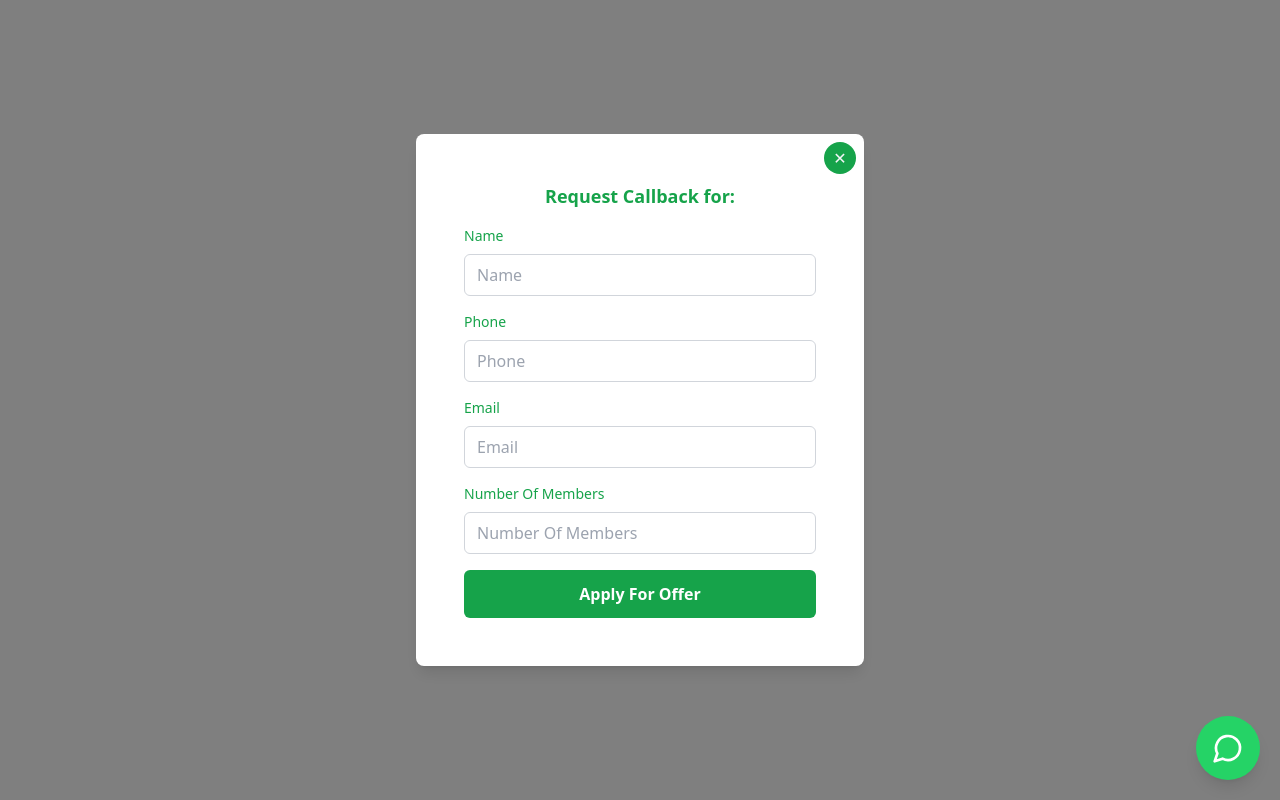
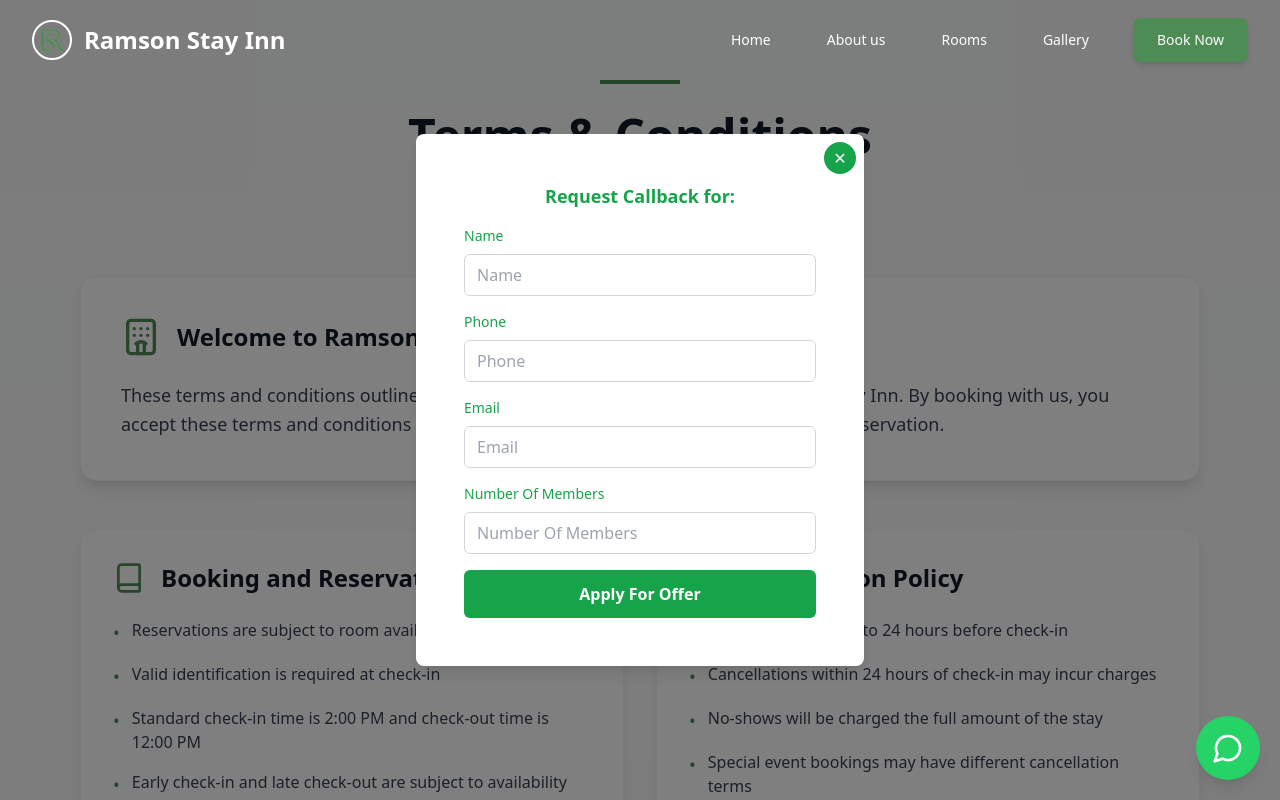
Before and after one commit to jat3in/ramsun-hotel, a React (Vite) app: page /terms-conditions in a window 1280 px wide. Shown: the top 800 px of the page. Built offline with nearby package versions, Linux system fonts and the light colour scheme.

Commit message:
improve ui and major fixes

```diff
--- a/src/App.jsx
+++ b/src/App.jsx
@@ -2,10 +2,11 @@ import { BrowserRouter as Router, Route, Routes } from "react-router-dom";
 import { useEffect, useState, Suspense, lazy } from "react";
 import WhatsAppButton from "./components/WhatsAppButton";
 import SignUpForm from "./components/SignUpForm";
+import Layout from "./components/Layout";
 import PrivacyPolicy from "./Pages/PrivacyPolicy";
+import TermsConditions from "./Pages/TermsConditions";
 const Home = lazy(() => import("./Pages/Home"));
 const AboutUs = lazy(() => import("./Pages/AboutUs"));
-
 const Modal = ({ isOpen, onClose }) => {
   useEffect(() => {
     if (isOpen) {
@@ -57,15 +58,16 @@ function App() {
       <Modal isOpen={isModalOpen} onClose={() => setIsModalOpen(false)} />
       <WhatsAppButton />
       <Router>
-        <div className="w-full h-full">
-          <Suspense fallback={<div>Loading...</div>}>
-            <Routes>
+        <Suspense fallback={<div>Loading...</div>}>
+          <Routes>
+            <Route element={<Layout />}>
               <Route path="/" element={<Home />} />
               <Route path="/aboutUs" element={<AboutUs />} />
               <Route path="/privacy-policy" element={<PrivacyPolicy />} />
-            </Routes>
-          </Suspense>
-        </div>
+              <Route path="/terms-conditions" element={<TermsConditions />} />
+            </Route>
+          </Routes>
+        </Suspense>
       </Router>
     </>
   );
--- a/src/Pages/Home.jsx
+++ b/src/Pages/Home.jsx
@@ -1,9 +1,6 @@
-import { useState, useEffect } from "react";
 import DealsComponent from "../components/Deals";
-import Footer from "../components/layout/Footer";
 import ReviewList from "../components/ReviewList";
 import RoomList from "../components/RoomList";
-import Navbar from "../components/layout/Navbar";
 import Carousel from "../components/Carousel";
 
 const Home = () => {
@@ -27,12 +24,10 @@ const Home = () => {
 
   return (
     <main className="h-full w-full">
-      <Navbar></Navbar>
       <Carousel images={images} autoSlide={true} autoSlideInterval={10000} />
       <ReviewList />
       <RoomList />
       <DealsComponent />
-      <Footer />
     </main>
   );
 };
--- /dev/null
+++ b/src/Pages/TermsConditions.jsx
@@ -0,0 +1,115 @@
+import React from 'react';
+import { Book, Clock, CreditCard, Shield, UserCheck, Hotel } from 'lucide-react';
+
+const TermsConditions = () => {
+  const sections = [
+    {
+      title: "Booking and Reservations",
+      icon: <Book className="w-8 h-8 text-primary" />,
+      content: [
+        "Reservations are subject to room availability",
+        "Valid identification is required at check-in",
+        "Standard check-in time is 2:00 PM and check-out time is 12:00 PM",
+        "Early check-in and late check-out are subject to availability",
+        "Minimum stay requirements may apply during peak seasons"
+      ]
+    },
+    {
+      title: "Cancellation Policy",
+      icon: <Clock className="w-8 h-8 text-primary" />,
+      content: [
+        "Free cancellation up to 24 hours before check-in",
+        "Cancellations within 24 hours of check-in may incur charges",
+        "No-shows will be charged the full amount of the stay",
+        "Special event bookings may have different cancellation terms",
+        "Refunds will be processed within 7-10 business days"
+      ]
+    },
+    {
+      title: "Payment Terms",
+      icon: <CreditCard className="w-8 h-8 text-primary" />,
+      content: [
+        "All rates are in Indian Rupees (INR)",
+        "We accept major credit cards and digital payments",
+        "A valid credit card is required for reservation guarantee",
+        "Additional charges may apply for extra amenities",
+        "Government taxes will be applied as per regulations"
+      ]
+    },
+    {
+      title: "Guest Responsibilities",
+      icon: <UserCheck className="w-8 h-8 text-primary" />,
+      content: [
+        "Guests must maintain peaceful conduct",
+        "Smoking is prohibited in non-smoking rooms",
+        "Pets are not allowed unless specifically arranged",
+        "Damage to hotel property will incur charges",
+        "Room occupancy limits must be strictly followed"
+      ]
+    }
+  ];
+
+  return (
+    <div className="bg-gradient-to-b from-gray-50 to-white min-h-screen">
+      <div className="max-w-6xl mx-auto px-4 py-20">
+        {/* Header */}
+        <div className="text-center mb-16 relative">
+          <div className="absolute top-0 left-1/2 -translate-x-1/2 w-20 h-1 bg-primary"></div>
+          <h1 className="text-5xl font-bold text-gray-900 mb-6 pt-8">Terms & Conditions</h1>
+          <p className="text-gray-600 text-lg">
+            Last updated: {new Date().toLocaleDateString('en-US', { month: 'long', day: 'numeric', year: 'numeric' })}
+          </p>
+        </div>
+
+        {/* Introduction */}
+        <div className="bg-white rounded-2xl shadow-lg p-10 mb-12 border border-gray-100">
+          <div className="flex items-center gap-4 mb-6">
+            <Hotel className="w-10 h-10 text-primary" />
+            <h2 className="text-2xl font-bold text-gray-900">Welcome to Ramson Stay Inn</h2>
+          </div>
+          <p className="text-gray-700 leading-relaxed text-lg">
+            These terms and conditions outline the rules and regulations for staying at Ramson Stay Inn. By booking with us, you accept these terms and conditions in full. Please read them carefully before making a reservation.
+          </p>
+        </div>
+
+        {/* Terms Sections */}
+        <div className="grid grid-cols-1 md:grid-cols-2 gap-8">
+          {sections.map((section, index) => (
+            <div key={index} className="bg-white rounded-2xl shadow-lg p-8 border border-gray-100 hover:shadow-xl transition-shadow duration-300">
+              <div className="flex items-center gap-4 mb-6">
+                {section.icon}
+                <h2 className="text-2xl font-bold text-gray-900">
+                  {section.title}
+                </h2>
+              </div>
+              <ul className="space-y-4">
+                {section.content.map((item, itemIndex) => (
+                  <li key={itemIndex} className="flex items-start">
+                    <span className="text-primary mr-3 text-lg">•</span>
+                    <span className="text-gray-700">{item}</span>
+                  </li>
+                ))}
+              </ul>
+            </div>
+          ))}
+        </div>
+
+        {/* Additional Information */}
+        <div className="bg-primary/5 rounded-2xl p-10 mt-12">
+          <div className="flex items-center gap-4 mb-6">
+            <Shield className="w-8 h-8 text-primary" />
+            <h2 className="text-3xl font-bold text-gray-900">Legal Notice</h2>
+          </div>
+          <p className="text-gray-700 text-lg mb-4">
+            Ramson Stay Inn reserves the right to modify these terms and conditions at any time. Changes will be effective immediately upon posting to our website. Your continued use of our services following any changes indicates your acceptance of the new terms.
+          </p>
+          <p className="text-gray-700 text-lg">
+            For any questions regarding these terms and conditions, please contact our front desk or email us at legal@ramsonstayinn.com
+          </p>
+        </div>
+      </div>
+    </div>
+  );
+};
+
+export default TermsConditions;
--- a/src/components/Carousel.jsx
+++ b/src/components/Carousel.jsx
@@ -62,7 +62,7 @@ const Carousel = ({ images, autoSlide = true, autoSlideInterval }) => {
       </button>
 
       {/* Slide Counter */}
-      <div className="absolute top-4 right-4 bg-black/20 backdrop-blur-md text-white px-4 py-2 rounded-full z-20">
+      <div className="absolute bottom-4 left-4 bg-black/20 backdrop-blur-md text-white px-4 py-2 rounded-full z-20">
         <span className="font-medium">{currentIndex + 1}</span>
         <span className="mx-1">/</span>
         <span className="text-white/70">{images.length}</span>
--- /dev/null
+++ b/src/components/Layout.jsx
@@ -0,0 +1,17 @@
+import { Outlet } from 'react-router-dom';
+import Navbar from './layout/Navbar';
+import Footer from './layout/Footer';
+
+const Layout = () => {
+  return (
+    <div className="min-h-screen flex flex-col">
+      <Navbar />
+      <main className="flex-grow">
+        <Outlet />
+      </main>
+      <Footer />
+    </div>
+  );
+};
+
+export default Layout;
--- a/src/components/layout/Navbar.jsx
+++ b/src/components/layout/Navbar.jsx
@@ -1,109 +1,115 @@
-import { useState } from "react";
+import { useState, useEffect } from "react";
+import { Link, useLocation } from "react-router-dom";
 import logo from "../../assets/logo.png";
+
 const Navbar = () => {
   const [isMenuOpen, setIsMenuOpen] = useState(false);
+  const [isScrolled, setIsScrolled] = useState(false);
+  const location = useLocation();
 
   const menuItems = [
     { title: "Home", href: "/" },
     { title: "About us", href: "/aboutUs" },
+    { title: "Rooms", href: "/rooms" },
+    { title: "Gallery", href: "/gallery" },
   ];
 
+  useEffect(() => {
+    const handleScroll = () => {
+      setIsScrolled(window.scrollY > 20);
+    };
+    window.addEventListener('scroll', handleScroll);
+    return () => window.removeEventListener('scroll', handleScroll);
+  }, []);
+
   return (
-    <nav className="bg-white shadow-lg  w-full z-50">
+    <nav className={`fixed top-0 w-full z-50 transition-all duration-300 ${
+      isScrolled ? 'bg-white shadow-lg' : 'bg-transparent'
+    }`}>
       <div className="max-w-7xl mx-auto px-4 sm:px-6 lg:px-8">
         <div className="flex justify-between items-center h-20">
           {/* Logo */}
-          <div className="flex-shrink-0">
-            <a href="/" className="flex items-center space-x-3">
-              <div className="h-8 w-8 rounded-full border-2 border-primary p-1">
-                <img src={logo} alt="Logo" />
+          <Link to="/" className="flex items-center space-x-3 group">
+            <div className={`h-10 w-10 rounded-full border-2 ${
+              isScrolled ? 'border-primary' : 'border-white'
+            } p-1 transition-all duration-300 group-hover:border-primary`}>
+              <img src={logo} alt="Logo" className="w-full h-full object-contain" />
             </div>
-              <span className="text-2xl font-bold text-primary">
+            <span className={`text-2xl font-bold transition-colors duration-300 ${
+              isScrolled ? 'text-primary' : 'text-white'
+            } group-hover:text-primary`}>
               Ramson Stay Inn
             </span>
-            </a>
-          </div>
+          </Link>
 
           {/* Desktop Menu */}
           <div className="hidden lg:flex items-center space-x-8">
-            {menuItems.map((item, index) => (
-              <a
-                key={index}
-                href={item.href}
-                className="text-gray-600 hover:text-primary px-3 py-2 rounded-md text-sm font-medium transition-colors duration-300"
+            {menuItems.map((item) => (
+              <Link
+                key={item.href}
+                to={item.href}
+                className={`px-3 py-2 rounded-md text-sm font-medium transition-all duration-300 ${
+                  isScrolled
+                    ? 'text-gray-600 hover:text-primary'
+                    : 'text-white hover:text-primary'
+                } ${location.pathname === item.href ? 'text-primary' : ''}`}
               >
                 {item.title}
-              </a>
+              </Link>
             ))}
-            <a
-              href="/"
-              className="bg-primary text-white px-6 py-3 rounded-lg text-sm font-medium hover:bg-primary transition-colors duration-300 shadow-md hover:shadow-lg"
+            <Link
+              to="/book"
+              className="bg-primary text-white px-6 py-3 rounded-lg text-sm font-medium hover:bg-primary/90 transition-all duration-300 shadow-md hover:shadow-lg transform hover:-translate-y-0.5"
             >
               Book Now
-            </a>
+            </Link>
           </div>
 
           {/* Mobile Menu Button */}
-          <div className="lg:hidden">
           <button
             onClick={() => setIsMenuOpen(!isMenuOpen)}
-              className="p-2 rounded-md text-gray-600 hover:text-primary hover:bg-purple-50 focus:outline-none focus:ring-2 focus:ring-primary"
+            className={`lg:hidden p-2 rounded-md transition-colors duration-300 ${
+              isScrolled ? 'text-gray-600' : 'text-white'
+            } hover:text-primary focus:outline-none`}
           >
             {!isMenuOpen ? (
-                <svg
-                  className="h-6 w-6"
-                  fill="none"
-                  viewBox="0 0 24 24"
-                  stroke="currentColor"
-                >
-                  <path
-                    strokeLinecap="round"
-                    strokeLinejoin="round"
-                    strokeWidth={2}
-                    d="M4 6h16M4 12h16M4 18h16"
-                  />
+              <svg className="h-6 w-6" fill="none" viewBox="0 0 24 24" stroke="currentColor">
+                <path strokeLinecap="round" strokeLinejoin="round" strokeWidth={2} d="M4 6h16M4 12h16M4 18h16" />
               </svg>
             ) : (
-                <svg
-                  className="h-6 w-6"
-                  fill="none"
-                  viewBox="0 0 24 24"
-                  stroke="currentColor"
-                >
-                  <path
-                    strokeLinecap="round"
-                    strokeLinejoin="round"
-                    strokeWidth={2}
-                    d="M6 18L18 6M6 6l12 12"
-                  />
+              <svg className="h-6 w-6" fill="none" viewBox="0 0 24 24" stroke="currentColor">
+                <path strokeLinecap="round" strokeLinejoin="round" strokeWidth={2} d="M6 18L18 6M6 6l12 12" />
               </svg>
             )}
           </button>
         </div>
-        </div>
 
         {/* Mobile Menu */}
-        {isMenuOpen && (
-          <div className="lg:hidden">
-            <div className="px-2 pt-2 pb-3 space-y-1">
-              {menuItems.map((item, index) => (
-                <a
-                  key={index}
-                  href={item.href}
-                  className="block px-3 py-2 rounded-md text-base font-medium text-gray-600 hover:text-primary hover:bg-purple-50 transition-colors duration-300"
+        <div className={`lg:hidden transition-all duration-300 ${isMenuOpen ? 'max-h-64' : 'max-h-0'} overflow-hidden`}>
+          <div className="px-2 pt-2 pb-3 space-y-1 bg-white rounded-b-lg shadow-lg">
+            {menuItems.map((item) => (
+              <Link
+                key={item.href}
+                to={item.href}
+                onClick={() => setIsMenuOpen(false)}
+                className={`block px-3 py-2 rounded-md text-base font-medium transition-colors duration-300 ${
+                  location.pathname === item.href
+                    ? 'text-primary bg-primary/5'
+                    : 'text-gray-600 hover:text-primary hover:bg-primary/5'
+                }`}
               >
                 {item.title}
-                </a>
+              </Link>
             ))}
-              <a
-                href="/"
-                className="block w-full text-center px-3 py-2 rounded-md text-base font-medium bg-primary text-white hover:bg-primary transition-colors duration-300 shadow-md"
+            <Link
+              to="/book"
+              onClick={() => setIsMenuOpen(false)}
+              className="block w-full text-center px-3 py-2 rounded-md text-base font-medium bg-primary text-white hover:bg-primary/90 transition-all duration-300 shadow-md"
             >
               Book Now
-              </a>
+            </Link>
           </div>
         </div>
-        )}
       </div>
     </nav>
   );
```
Lines whose indentation alone changed are shown as unchanged.
